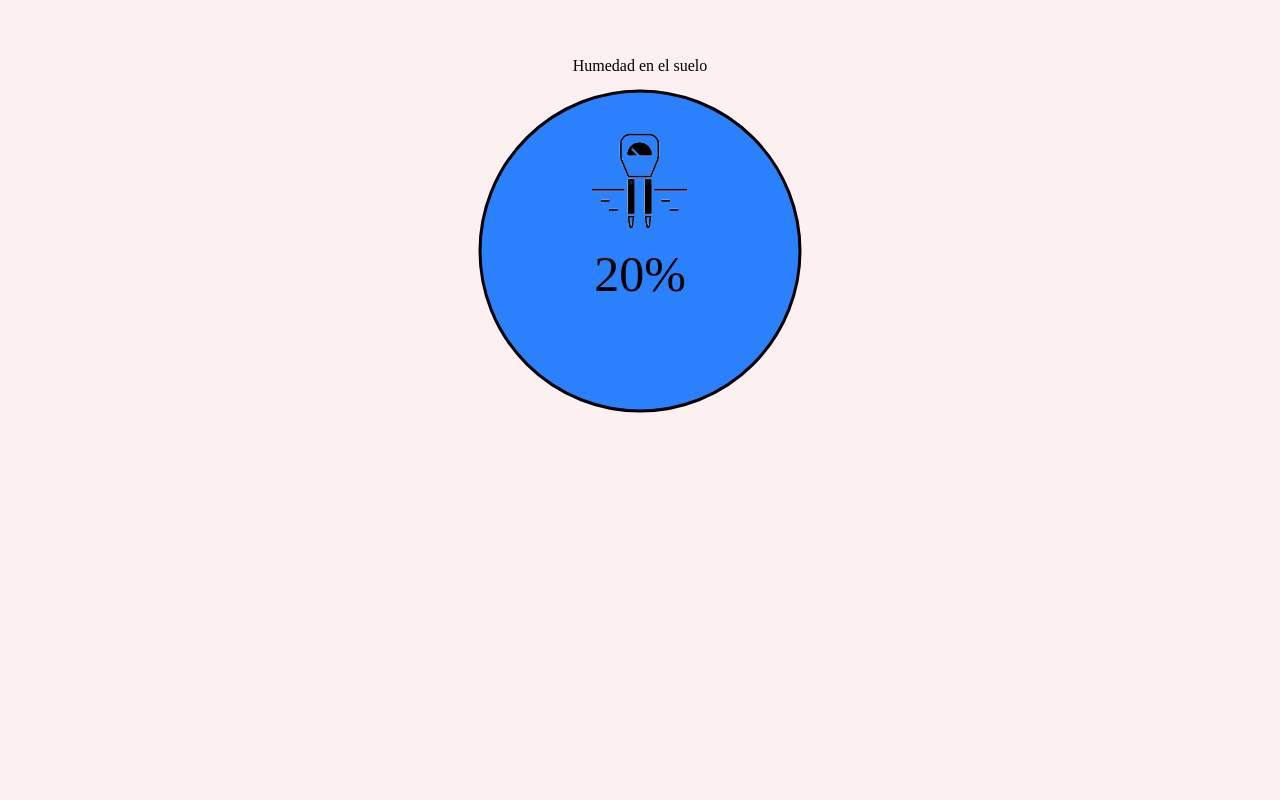
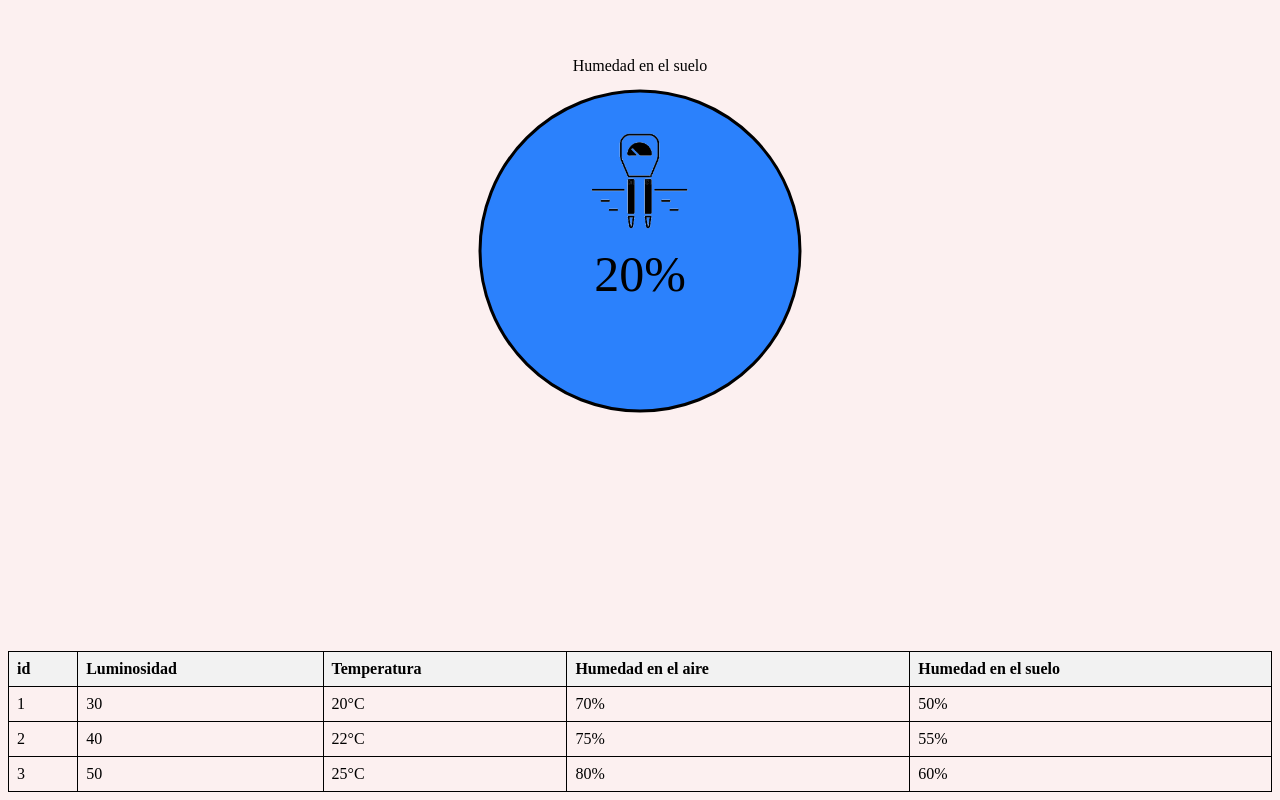
Before and after one commit to DazedDEATH/API, a website: page public/index.html in a window 1280 px wide. Shown: the part 707-1507 px from the top of the page. Before the commit the page ends 1366 px from the top, so only its background shows below. Drawn offline with Linux system fonts and the light colour scheme.

Commit message:
Tabla datos

```diff
--- a/public/index.html
+++ b/public/index.html
@@ -52,8 +52,60 @@
             <image xlink:href="Humedadsuelo.png" x="150" y="80" width="100" height="100" />
           </svg>
 
+          <head>
+            <style>
+              table {
+                border-collapse: collapse;
+                width: 100%;
+              }
 
+              th, td {
+                border: 1px solid black;
+                padding: 8px;
+                text-align: left;
+              }
 
+              th {
+                background-color: #f2f2f2;
+              }
+            </style>
+          </head>
+          <body>
+            <table>
+              <thead>
+                <tr>
+                  <th>id</th>
+                  <th>Luminosidad</th>
+                  <th>Temperatura</th>
+                  <th>Humedad en el aire</th>
+                  <th>Humedad en el suelo</th>
+                </tr>
+              </thead>
+              <tbody>
+                <tr>
+                  <td>1</td>
+                  <td>30</td>
+                  <td>20°C</td>
+                  <td>70%</td>
+                  <td>50%</td>
+                </tr>
+                <tr>
+                  <td>2</td>
+                  <td>40</td>
+                  <td>22°C</td>
+                  <td>75%</td>
+                  <td>55%</td>
+                </tr>
+                <tr>
+                  <td>3</td>
+                  <td>50</td>
+                  <td>25°C</td>
+                  <td>80%</td>
+                  <td>60%</td>
+                </tr>
+              </tbody>
+            </table>
+          </body>
 
     </div>
 
```
